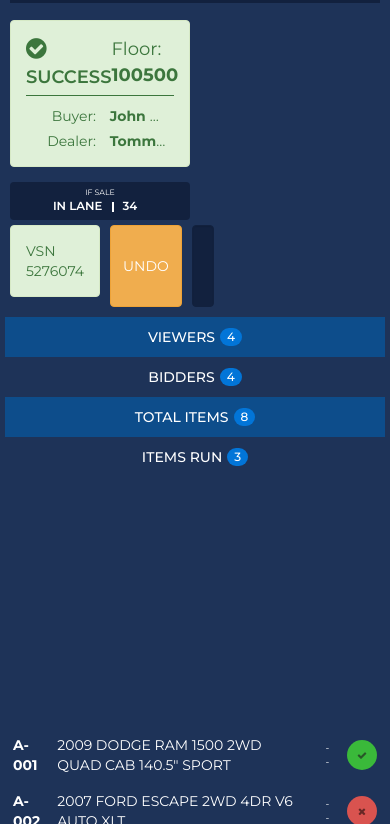
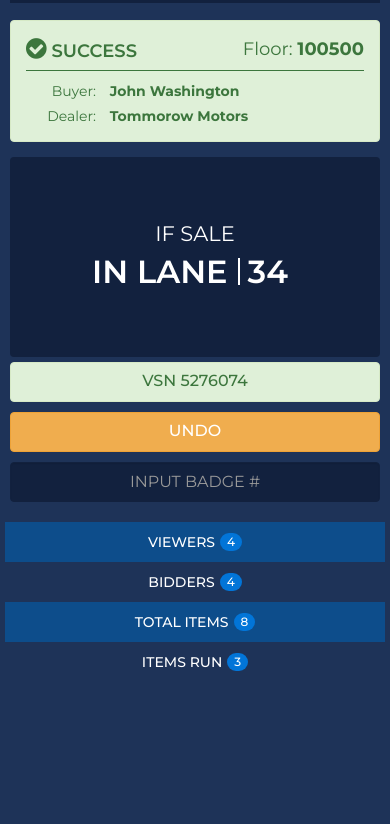
Before and after one commit to schaslivchik/clerk, a plain HTML site: page index.html in a window 390 px wide. Both pictures are taken after a click on the button "IF SALE". Shown: the part 509-1333 px from the top of the page. Drawn offline with nearby package versions, Linux system fonts and the light colour scheme.

Commit message:
add xs size

```diff
--- a/clerk-compact-frame.css
+++ b/clerk-compact-frame.css
@@ -315,7 +315,10 @@
     line-height: 1.2vw;
     font-size: 1.1vw;
 }
-
+.btn-undo, .alert-vsn {
+    font-size: 1.1vw;
+    font-weight: 500;
+}
 .top-buttons,.center-buttons {
     padding-bottom: 10px;
 }
@@ -370,7 +373,7 @@
 }
 
 .simulcast-column-center .main-buttons .center-column {
-    /* flex: 6; */
+    flex: 6;
     width: 85%;
 }
 
@@ -1067,6 +1070,15 @@ width: 100%;
     .table-responsive {
         border: none;
     }
+    .inform-clerk-panel-status {
+        max-width: 100%;
+    }
+    .block-vehicle-status {
+        min-height: 200px;
+    }
+    .simulcast-column-center .main-buttons .left-column {
+        width: auto;
+    }
 }
 @media all and (max-width: 767px) {
     .clerk-compact .header-actual-vehicle .vehicle-lights div.btn {
@@ -1210,4 +1222,31 @@ width: 100%;
     .table-body {
         height: calc(100% - 38px);
     }
+    .block-vehicle-btns {
+        flex-wrap: wrap;
+
+    }
+
+    .block-vehicle-btns div:nth-child(2) {
+        margin: auto;
+        margin-bottom: 10px;
+    }
+     .block-vehicle-btns > div {
+        font-size: 16px;
+        height: 40px;
+        margin-bottom: 10px;
+        padding: 0;
+    }
+    .input-badge {
+        font-size: 16px;
+    }
+    .vehicle-sold {
+        font-size: 32px;
+    }
+    .block-vehicle-status-sale {
+        font-size: 21px;
+    }
+    .center-column {
+        padding:0;
+    }
 }
--- a/index.html
+++ b/index.html
@@ -326,7 +326,7 @@
                         </div>
                     </div>
                     <div class="block-vehicle-btns">
-                        <div class="alert alert-success text-uppercase">vsn 5276074</div>
+                        <div class="alert alert-success text-uppercase alert-vsn">vsn 5276074</div>
                         <div class="btn btn-warning btn-undo text-uppercase">Undo</div>
                         <div class="btn-group" role="group">
                             <input type="text" class="form-control input-badge" placeholder="Input Badge #">
```
